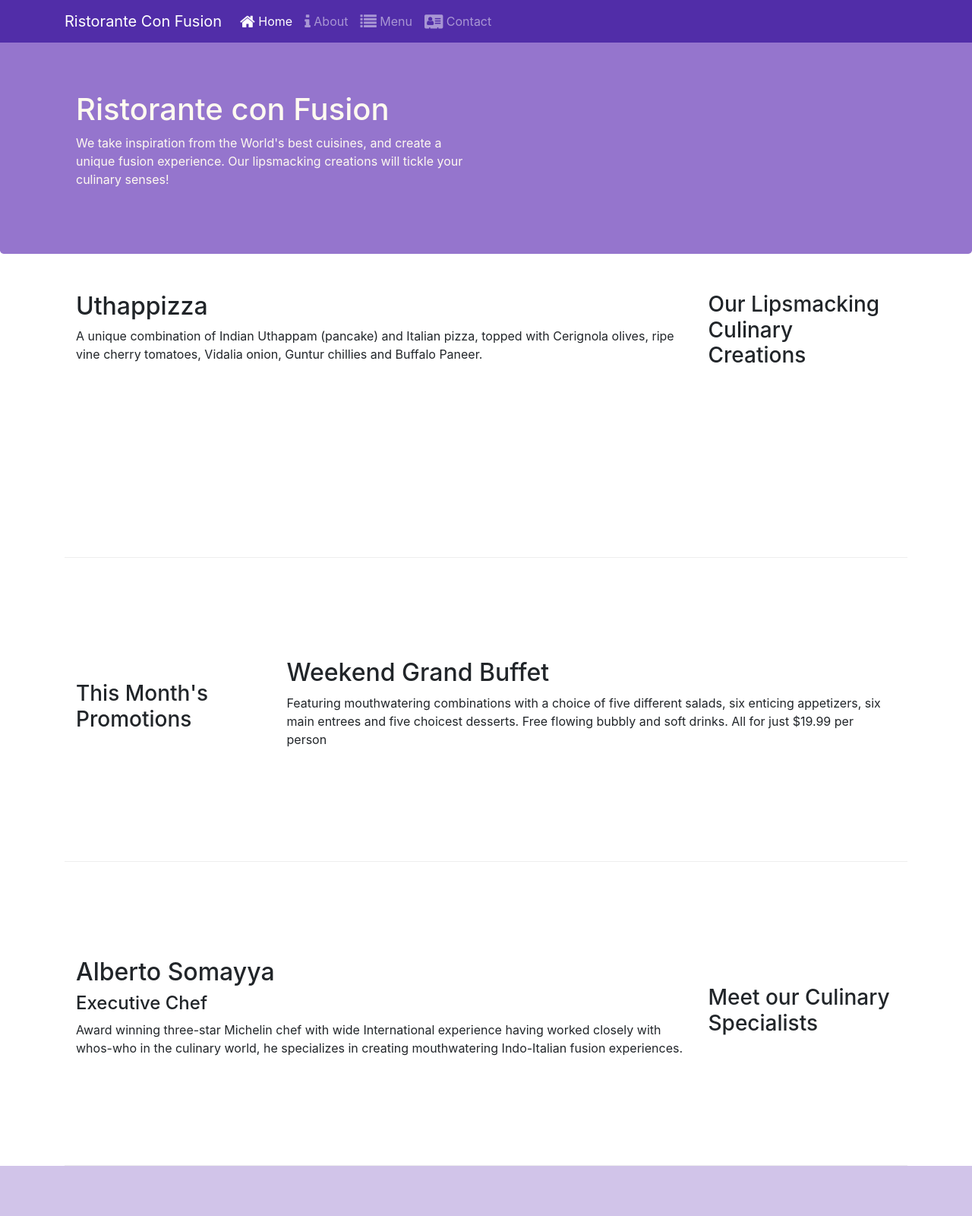
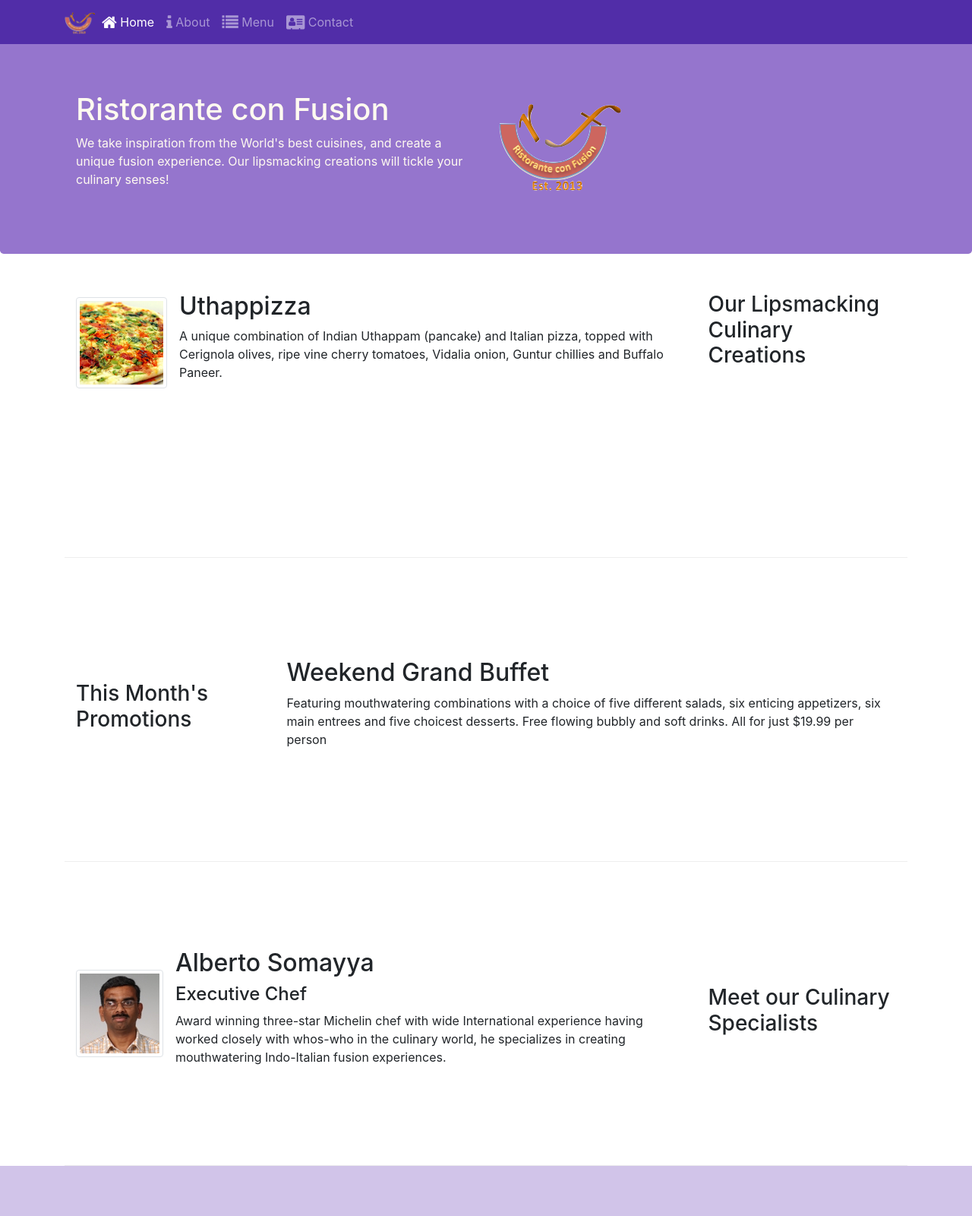
Before and after one commit to onlyheram/git-test, a website: page Bootstrap4/conFusion/index.html in a window 1280 px wide. Shown: the top 1600 px of the page at 76% size. Drawn offline with nearby package versions, Linux system fonts and the light colour scheme.

Commit message:
images and media

```diff
--- a/Bootstrap4/conFusion/index.html
+++ b/Bootstrap4/conFusion/index.html
@@ -23,7 +23,9 @@
             <button class="navbar-toggler" type="button" data-toggle="collapse" data-target="#Navbar">
               <span class="navbar-toggler-icon"></span>
             </button>
-          <a class="navbar-brand" href="#">Ristorante Con Fusion</a>
+            <a class="navbar-brand mr-auto" href="#">
+              <img src="img/logo.png" height="30" width="41">
+            </a>
             <div class="collapse navbar-collapse" id="Navbar">
               <ul class="navbar-nav mr-auto">
                       <li class="nav-item active"><a class="nav-link" href="#"><span class="fa fa-home fa-lg"></span> Home</a></li>
@@ -42,7 +44,8 @@
                     <h1>Ristorante con Fusion</h1>
                     <p>We take inspiration from the World's best cuisines, and create a unique fusion experience. Our lipsmacking creations will tickle your culinary senses!</p>
                 </div>
-              <div>
+                <div class="col-12 col-sm align-self-center">
+                  <img src="img/logo.png" class="img-fluid">
                 </div>
           </div>
         </div>
@@ -54,8 +57,16 @@
                 <h3>Our Lipsmacking Culinary Creations</h3>
             </div>
             <div class="col-12 col-sm-4 order-sm-first col-md">
-                <h2>Uthappizza</h2>
-                <p>A unique combination of Indian Uthappam (pancake) and Italian pizza, topped with Cerignola olives, ripe vine cherry tomatoes, Vidalia onion, Guntur chillies and Buffalo Paneer.</p>
+                <div class="media">
+                    <img class="d-flex mr-3 img-thumbnail align-self-center"src="img/uthappizza.png" alt="Uthappizza">
+                    <div class="media-body">
+                        <h2 class="mt-0">Uthappizza</h2>
+                        <p class="d-none d-sm-block">A unique combination of Indian Uthappam (pancake) and
+                            Italian pizza, topped with Cerignola olives, ripe vine
+                            cherry tomatoes, Vidalia onion, Guntur chillies and
+                            Buffalo Paneer.</p>
+                    </div>
+                </div>
             </div>
         </div>
 
@@ -75,9 +86,19 @@
                 <h3>Meet our Culinary Specialists</h3>
             </div>
             <div class="col-12 col-sm-4 order-sm-first col-md">
-                <h2>Alberto Somayya</h2>
+                <div class="media">
+                    <img class="d-flex mr-3 img-thumbnail align-self-center"
+                            src="img/alberto.png" alt="Alberto Somayya">
+                    <div class="media-body">
+                        <h2 class="mt-0">Alberto Somayya</h2>
                         <h4>Executive Chef</h4>
-                <p>Award winning three-star Michelin chef with wide International experience having worked closely with whos-who in the culinary world, he specializes in creating mouthwatering Indo-Italian fusion experiences. </p>
+                        <p class="d-none d-sm-block">Award winning three-star Michelin chef with wide
+                            International experience having worked closely with
+                            whos-who in the culinary world, he specializes in
+                            creating mouthwatering Indo-Italian fusion experiences.
+                            </p>
+                    </div>
+                </div>
             </div>
         </div>
     </div>
```
Also changed, not shown: Bootstrap4/conFusion/aboutus.html (+3 -1 lines), Bootstrap4/conFusion/contactus.html (+3 -1 lines), Bootstrap4/conFusion/img/alberto.png (added), Bootstrap4/conFusion/img/buffet.png (added), Bootstrap4/conFusion/img/logo.png (added), Bootstrap4/conFusion/img/uthappizza.png (added), 1 other file. Lines whose indentation alone changed are shown as unchanged.
